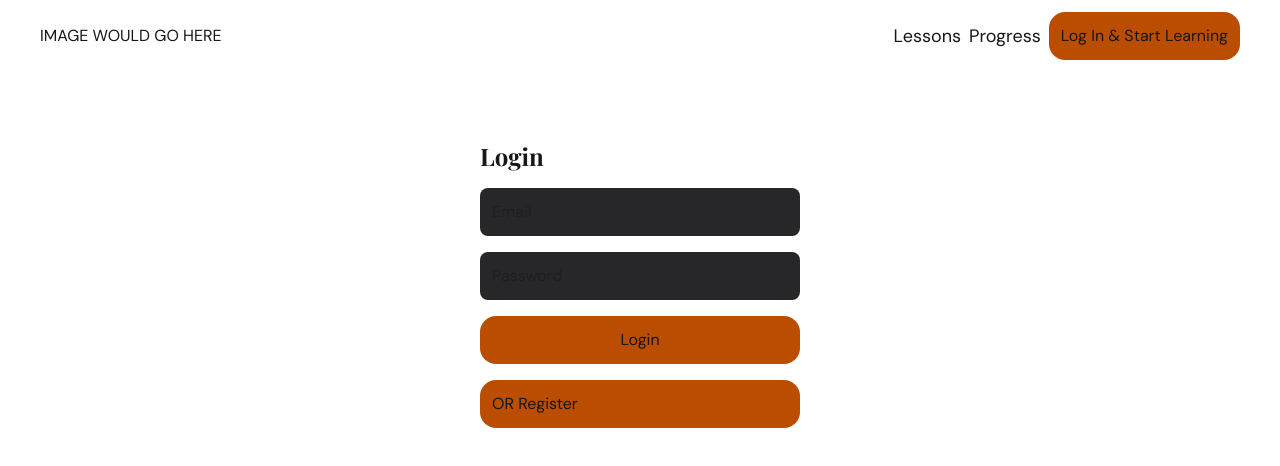
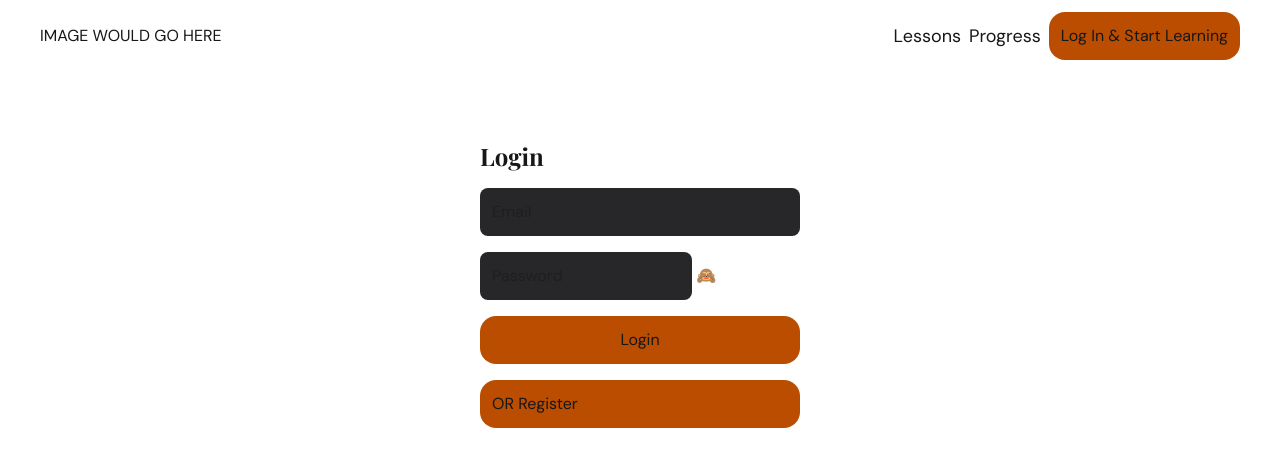
Before and after one commit to DelaO888/ingles-app, a Next.js app: page /login in a window 1280 px wide. Shown: the top 466 px of the page. Built offline with nearby package versions, Linux system fonts and the light colour scheme; no server answers; a web font is replaced by a local one.

Commit message:
funcionalidad de mostrar o no contrasenia al iniciar sesion

```diff
--- a/app/login/page.tsx
+++ b/app/login/page.tsx
@@ -6,16 +6,21 @@ import Link from "next/link"
 export default function LoginPage(){
     const [email, setEmail] = useState("")
     const [password, setPassword] = useState("")
+    const [showPassword, setShowPassword] = useState(false)
 
     const handleLogin = async () => {
         await signIn("credentials", {email, password, callbackUrl: "/lessons"})
+    }
+
+    const handleShowPassword = () => {
+        setShowPassword(!showPassword)
     }
 
     return(
         <div className="flex flex-col mx-auto mt-20 w-80 gap-4">
                 <h1 className="text-2xl font-bold">Login</h1>
                 <input type="email" className="bg-zinc-800 p-3 rounded-lg" placeholder="Email" onChange={e => setEmail(e.target.value)} />
-                <input type="password" className="bg-zinc-800 p-3 rounded-lg" placeholder="Password" onChange={e => setPassword(e.target.value)} />
+             <div className="block"><input type={showPassword ? "text" : "password"} className="bg-zinc-800 p-3 rounded-lg" placeholder="Password" onChange={e => setPassword(e.target.value)} /> <button onClick={handleShowPassword}>{showPassword ? "🙉"  : "🙈"}</button> </div>
                   <button className="bg-amber-700 p-3 rounded-2xl" onClick={handleLogin}>Login</button>
                   <Link href="/register" className="bg-amber-700 p-3 rounded-2xl" >OR Register</Link>
         </div>
```
